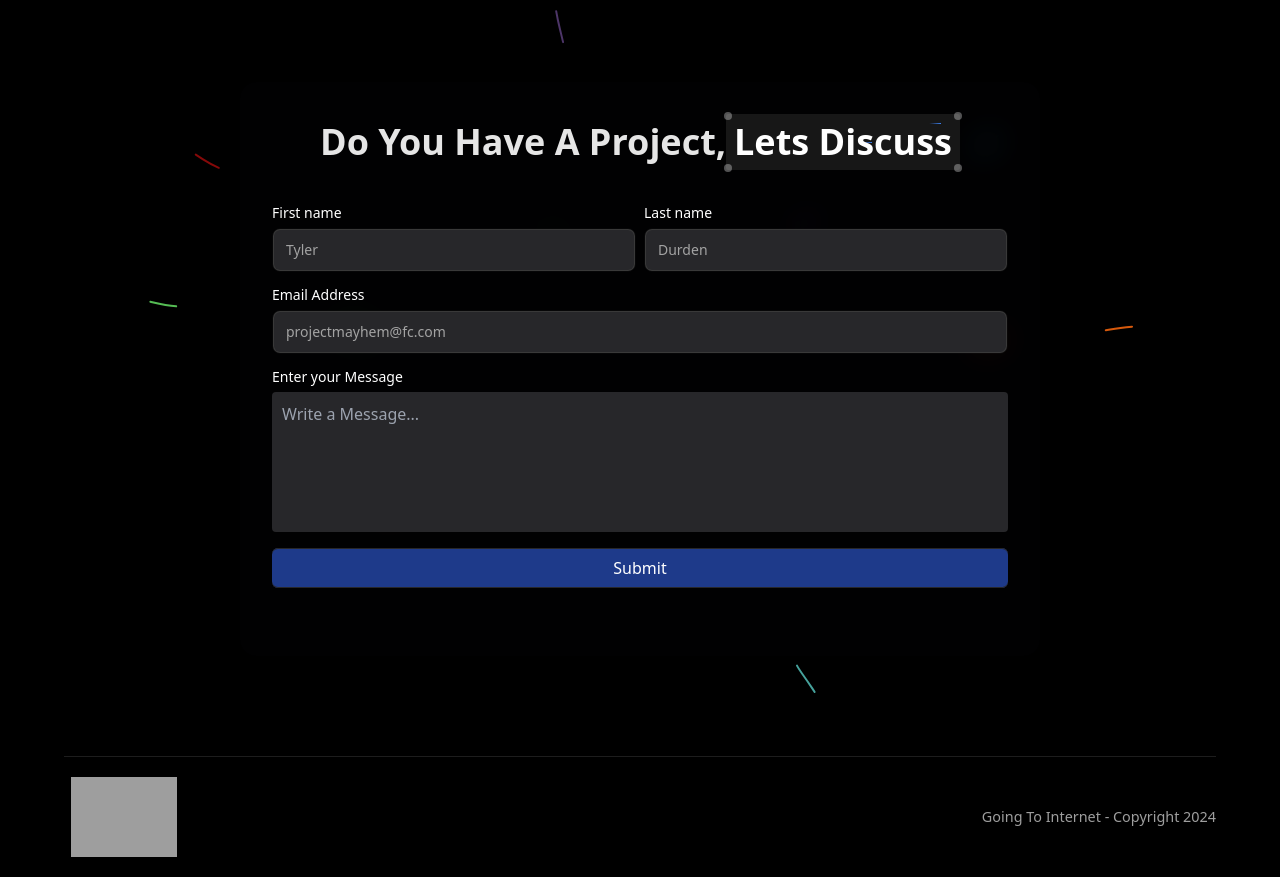
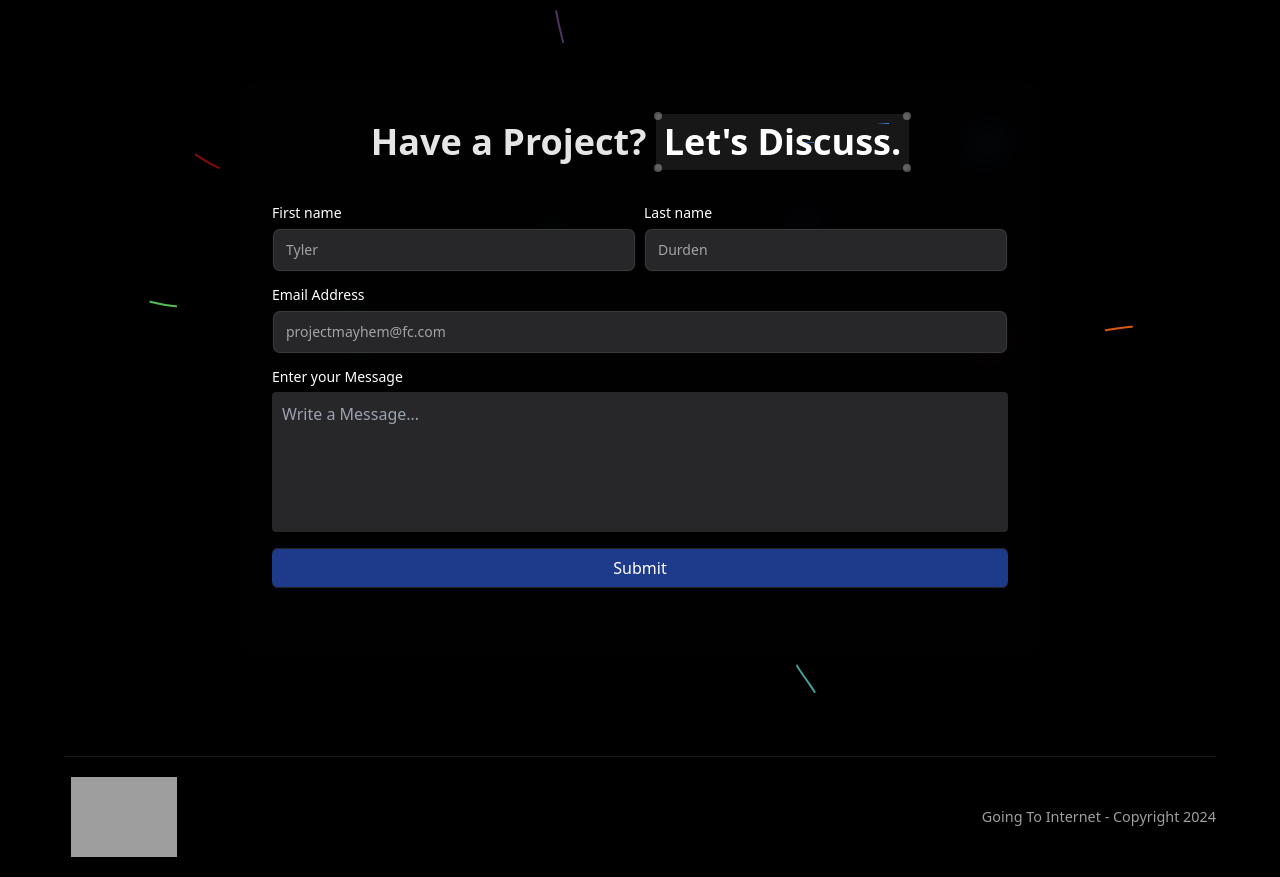
Before and after one commit to rikhtaa/Portfolio, a Next.js app in the folder my-app/: page / in a window 1280 px wide. Shown: the part 3660-4537 px from the top of the page. Built offline with nearby package versions, Linux system fonts and the light colour scheme; grey boxes are pictures that could not be loaded.

Commit message:
update form heading

```diff
--- a/my-app/components/Contact.jsx
+++ b/my-app/components/Contact.jsx
@@ -114,7 +114,7 @@ export function Contact() {
       id="contact"
     >
       <h2 className="text-4xl font-bold text-neutral-800 dark:text-neutral-200">
-        Do You Have A Project,<Cover>Lets Discuss</Cover>
+        Have a Project? <Cover>Let's Discuss.</Cover>
       </h2>
       {loadingMessage?.message && (
         <p
```
